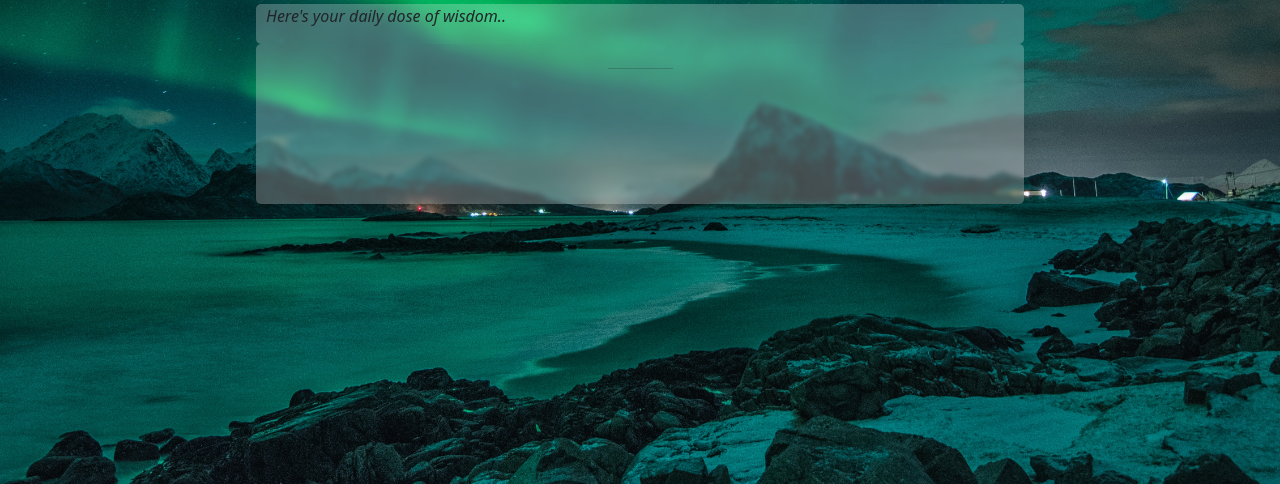
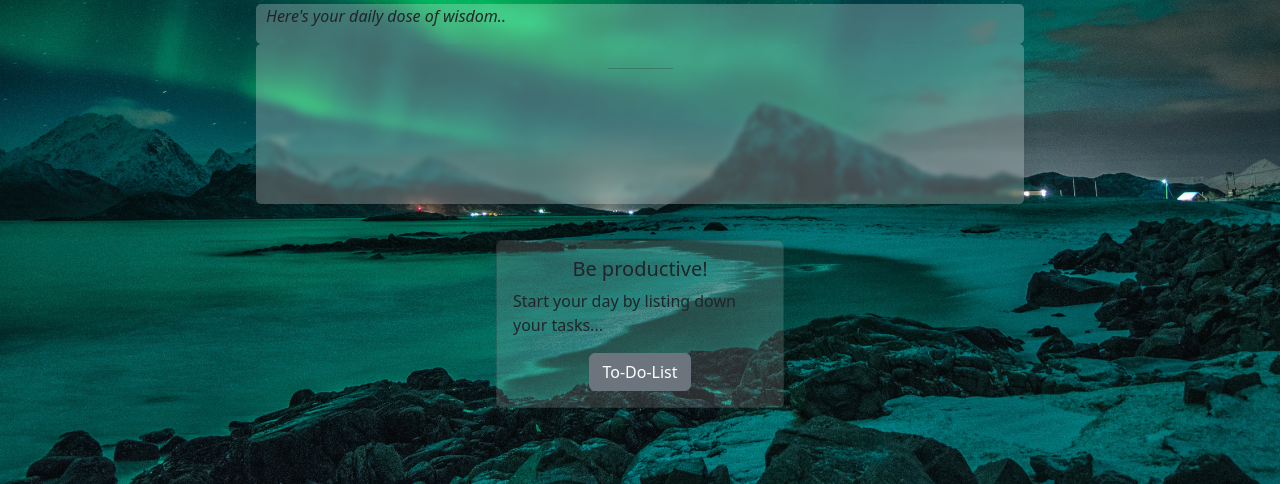
Before and after one commit to Jeyzi/customedWebpage, a Flask app: page / in a window 1280 px wide. Shown: the part 316-800 px from the top of the page. Run offline with Flask 3, Linux system fonts and the light colour scheme; data that the repository does not hold is empty.

Commit message:
added to-do-list in index.html

```diff
--- a/app.py
+++ b/app.py
@@ -3,6 +3,7 @@ import random
 import datetime
 import requests
 from flask import Flask, render_template
+from flask_sqlalchemy import SQLAlchemy
 
 app = Flask(__name__)
 
@@ -11,9 +12,8 @@ IMAGE_FOLDER = 'static/images/'
 app.config['IMAGE_FOLDER'] = IMAGE_FOLDER
 
 # List all image filenames in the folder
-# image_filenames = ['bg1.jpg', 'bg2.jpg', 'bg3.jpg', 'bg4.jpg', 'bg5.jpg', 'bg6.jpg', 'bg7.jpg', 'bg8.jpg', 'bg9.jpg', 'bg10.jpg']
-# image_filenames = [filename for filename in os.listdir(app.config['IMAGE_FOLDER']) if filename.endswith(('.jpg', '.jpeg', '.png'))]
 image_filenames = os.listdir(IMAGE_FOLDER)
+
 
 def get_greeting():
     current_time = datetime.datetime.now().time()
--- a/static/styles/style.css
+++ b/static/styles/style.css
@@ -27,7 +27,12 @@ hr {
 }
 
 .quote-container {
-    height: 60vh;
+    height: 20vh;
+    width: 100%;
+}
+
+.nav-container {
+    height: 40vh;
     width: 100%;
 }
 
@@ -64,6 +69,10 @@ hr {
     place-items: center;
 }
 
+.card {
+    --bs-card-bg: rgba(255, 255, 255, 0.15) !important;
+}
+
 #greeting {
     font-size: 4.5rem;
     font-family: sans serif;
--- a/templates/index.html
+++ b/templates/index.html
@@ -38,6 +38,15 @@
             </div>
         </div>
     </div>
+    <div class="nav-container centered-content">
+        <div class="card" style="width: 18rem;">
+          <div class="card-body centered-content">
+            <h5 class="card-title">Be productive!</h5>
+            <p class="card-text">Start your day by listing down your tasks...</p>
+            <a href="templates/todo.html" class="btn btn-secondary">To-Do-List</a>
+          </div>
+        </div>
+    </div>
 <script src="https://cdn.jsdelivr.net/npm/bootstrap@5.3.1/dist/js/bootstrap.bundle.min.js" integrity="sha384-HwwvtgBNo3bZJJLYd8oVXjrBZt8cqVSpeBNS5n7C8IVInixGAoxmnlMuBnhbgrkm" crossorigin="anonymous"></script>
 <!--<script src="/scripts/script.js"></script>-->
 </body>
```
